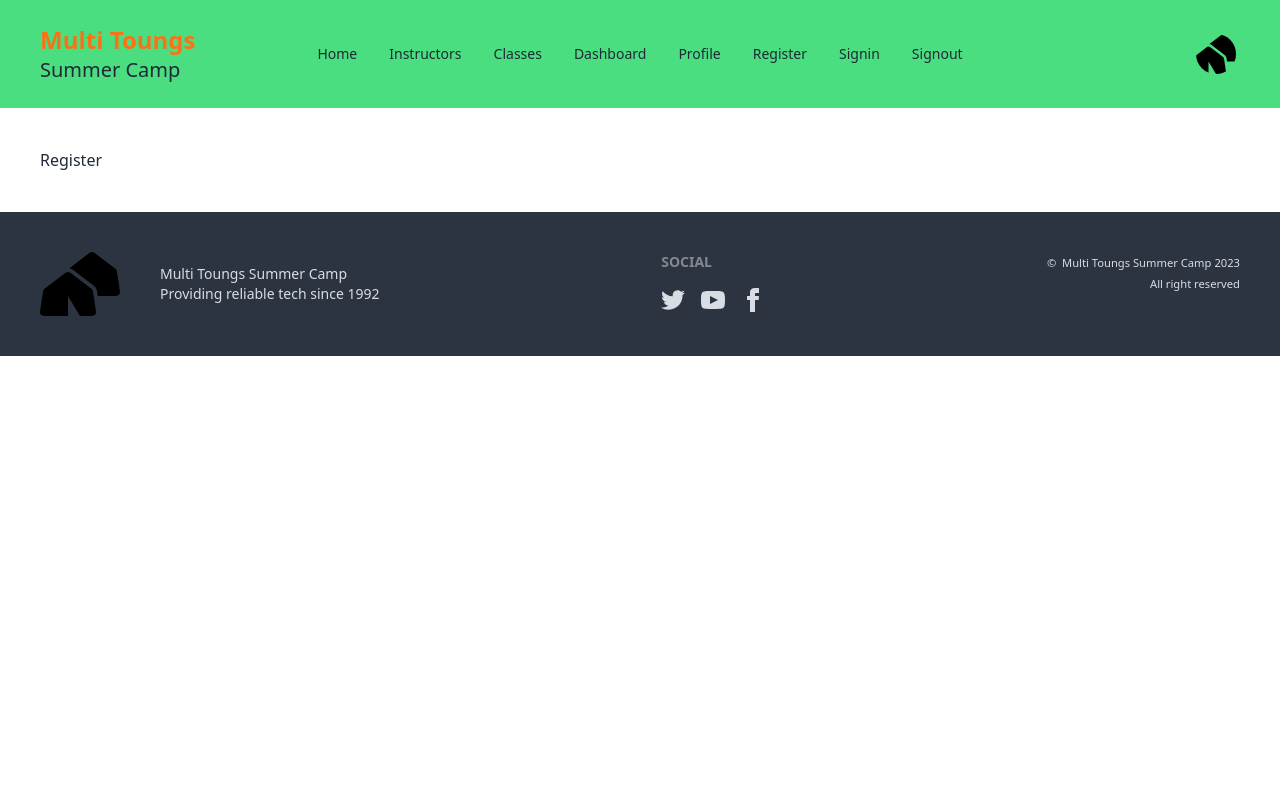
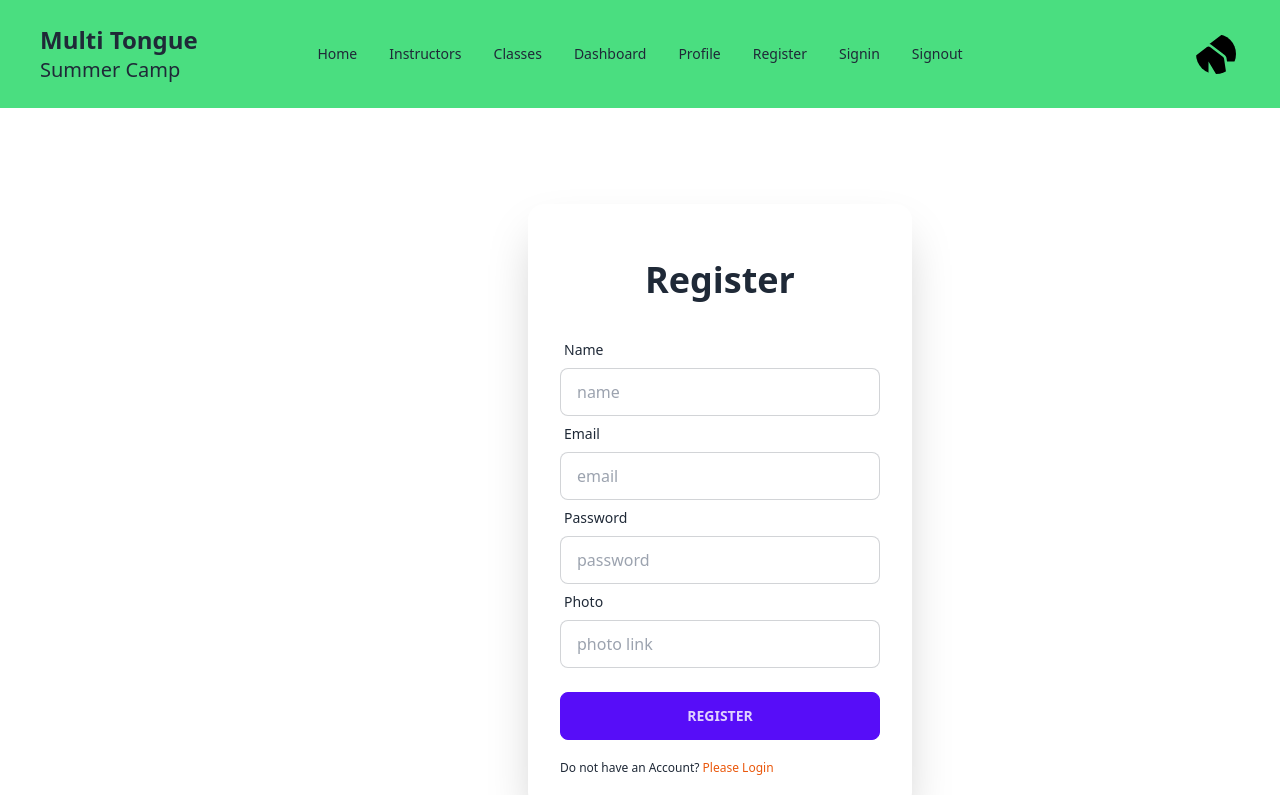
Before and after one commit to v-selfnet/foreign-language-client-user, a React (Vite) app: page /register in a window 1280 px wide. Shown: the top 795 px of the page. Built offline with nearby package versions, Linux system fonts and the light colour scheme; no server answers.

Commit message:
Register User with firebase

```diff
--- a/package.json
+++ b/package.json
@@ -10,10 +10,12 @@
     "preview": "vite preview"
   },
   "dependencies": {
+    "firebase": "^9.22.2",
     "moment": "^2.29.4",
     "react": "^18.2.0",
     "react-dom": "^18.2.0",
     "react-helmet-async": "^1.3.0",
+    "react-hook-form": "^7.44.3",
     "react-router-dom": "^6.12.1"
   },
   "devDependencies": {
--- /dev/null
+++ b/src/Firebase/firebase.config.js
@@ -0,0 +1,15 @@
+import { initializeApp } from "firebase/app";
+
+// console.log(import.meta.env.VITE_APIKEY)
+
+const firebaseConfig = {
+  apiKey: import.meta.env.VITE_APIKEY,
+  authDomain: import.meta.env.VITE_AUTHDOMAIN,
+  projectId: import.meta.env.VITE_PROJECTID,
+  storageBucket: import.meta.env.VITE_STORAGEBUCKET,
+  messagingSenderId: import.meta.env.VITE_MESSAGINGSENDERID,
+  appId: import.meta.env.VITE_APPID,
+};
+
+const app = initializeApp(firebaseConfig);
+export default app;
--- /dev/null
+++ b/src/Pages/ErrorPage/ErrorPage.jsx
@@ -0,0 +1,16 @@
+import { Helmet } from "react-helmet-async";
+
+const ErrorPage = () => {
+    return (
+        <div className="flex justify-center items-center">
+            <Helmet><title>Language Camp | 404</title></Helmet>
+            <div className="pl-10">
+                <h3 className="text-3xl">Page not found</h3>
+                <p>This site can’t be reached server IP address.<br />Try: <br /> <li>Checking the connection</li> <li>Checking the proxy, firewall, and DNS configuration</li> </p>
+            </div>
+            <img src="./404.gif" alt="" />
+        </div>
+    );
+};
+
+export default ErrorPage;
--- a/src/Pages/Home/Home.jsx
+++ b/src/Pages/Home/Home.jsx
@@ -4,9 +4,7 @@ const Home = () => {
     return (
         <div>
             <h3>Home</h3>
-            <Helmet>
-                <title>Language Camp | Home</title>
-            </Helmet>
+            <Helmet><title>Language Camp | Home</title></Helmet>
         </div>
     );
 };
--- a/src/Pages/Register/Register.jsx
+++ b/src/Pages/Register/Register.jsx
@@ -1,9 +1,95 @@
+import { useContext } from "react";
+import { useForm } from "react-hook-form";
+import { Link } from "react-router-dom";
+import { AuthContext } from "../../ProviderContext/AuthProvider";
 
 const Register = () => {
+    const { register, handleSubmit, reset, formState: { errors } } = useForm();
+    const { createUser } = useContext(AuthContext);
+
+    const onSubmit = data => {
+        console.log(data)
+        createUser(data.email, data.password)
+            .then(result => {
+                const newUser = result.user;
+                console.log('Created New User', newUser);
+                reset();
+            })
+            .catch(error => {
+                console.error(error)
+            })
+    }
+
     return (
-        <div>
-            <h3>Register</h3>
-        </div>
+        <>
+            <div className="hero">
+                <div className="hero-content flex-col lg:flex-row gap-40 mt-10">
+                    <div className="text-center lg:text-left w-1/2 space-y-10">
+                    </div>
+                    <div className="card flex-shrink-0 w-full max-w-sm shadow-2xl bg-base-100">
+                        <div className="card-body">
+                            <h1 className="text-4xl font-bold text-center my-6">Register</h1>
+                            <form onSubmit={handleSubmit(onSubmit)}>
+                                <div className="form-control">
+                                    <label className="label">
+                                        <span className="label-text">Name</span>
+                                    </label>
+                                    <input type="text" {...register("name")} name="name" placeholder="name" className="input input-bordered" required />
+                                </div>
+                                <div className="form-control">
+                                    <label className="label">
+                                        <span className="label-text">Email</span>
+                                    </label>
+                                    <input type="email" {...register("email")} name="email" placeholder="email" className="input input-bordered" required />
+                                </div>
+                                <div className="form-control">
+                                    <label className="label">
+                                        <span className="label-text">Password</span>
+                                    </label>
+                                    <input type="password" {...register("password", {
+                                        required: true,
+                                        minLength: 6,
+                                        maxLength: 20,
+                                        pattern: /(?=.*[A-Z])(?=.*[a-z])(?=.*[0-9])(?=.*[!@#$&*])/
+                                    })} placeholder="password" className="input input-bordered" />
+
+                                    {/* password error handel */}
+                                    {
+                                        errors.password?.type === 'required' && <p className='text-red-600'>Password is required</p>
+                                    }
+                                    {
+                                        errors.password?.type === 'minLength' && <p className='text-red-600'>Password must be six characters</p>
+                                    }
+                                    {
+                                        errors.password?.type === 'maxLength' && <p className='text-red-600'>Password must be less than twenty characters</p>
+                                    }
+                                    {
+                                        errors.password?.type === 'pattern' && <p className='text-red-600'>Password must be [one upper], [one lower], [one digit] & [one special] characters</p>
+                                    }
+                                </div>
+                                <div className="form-control">
+                                    <label className="label">
+                                        <span className="label-text">Photo</span>
+                                    </label>
+                                    <input type="text" {...register("photo", {
+                                        required: true
+                                    })} name="photo" placeholder="photo link" className="input input-bordered" />
+                                    {/* Photo error handel */}
+                                    {
+                                        errors.photo?.type === 'required' && <p className='text-red-600'>Password is required</p>
+                                    }
+                                </div>
+                                <div className="form-control mt-6">
+                                    <input type="submit" value="Register" className="btn btn-primary" />
+                                </div>
+                            </form>
+                            {/* <SocialLogin></SocialLogin> */}
+                            <p className='text-xs mt-3'>Do not have an Account? <Link to='/login' className='text-orange-600'>Please Login</Link></p>
+                        </div>
+                    </div>
+                </div>
+            </div>
+        </>
     );
 };
 
--- a/src/Pages/Shared/Footer/Footer.jsx
+++ b/src/Pages/Shared/Footer/Footer.jsx
@@ -6,7 +6,7 @@ const Footer = () => {
         <footer className="footer p-10 bg-neutral text-neutral-content justify-between">
             <div className="flex justify-center items-center gap-10">
                 <img className="w-20" src="./tents-solid.svg" alt="" />
-                <p>Multi Toungs Summer Camp<br />Providing reliable tech since 1992</p>
+                <p>Multi Tongue Summer Camp<br />Providing reliable tech since 1992</p>
             </div>
             <div>
                 <span className="footer-title">Social</span>
@@ -17,7 +17,7 @@ const Footer = () => {
                 </div>
             </div>
             <div className="text-right">
-                <p><small>&copy;&nbsp; Multi Toungs Summer Camp {currentYear} <br /> All right reserved</small></p>
+                <p><small>&copy;&nbsp; Multi Tongue Summer Camp {currentYear} <br /> All right reserved</small></p>
             </div>
         </footer>
     );
--- a/src/Pages/Shared/Navbar/NavBar.jsx
+++ b/src/Pages/Shared/Navbar/NavBar.jsx
@@ -25,7 +25,7 @@ const NavBar = () => {
                         {navMenu}
                     </ul>
                 </div>
-                <Link to='/'><span className="text-2xl font-semibold text-orange-500">Multi Toungs</span><br /><span className="text-xl">Summer Camp</span></Link>
+                <Link to='/'><span className="text-2xl font-semibold">Multi Tongue</span><br /><span className="text-xl">Summer Camp</span></Link>
             </div>
             <div className="navbar-center hidden lg:flex">
                 <ul className="menu menu-horizontal px-1">
--- /dev/null
+++ b/src/ProviderContext/AuthProvider.jsx
@@ -0,0 +1,40 @@
+import { createContext, useEffect, useState } from "react";
+import { getAuth, createUserWithEmailAndPassword, onAuthStateChanged } from "firebase/auth";
+import app from "../Firebase/firebase.config";
+
+export const AuthContext = createContext(null);
+const auth = getAuth(app);
+
+const AuthProvider = ({children}) => {
+    const [user, setUser] = useState(null);
+    const [loading, setLoading] = useState(true);
+
+    // register
+    const createUser = (email, password) => {
+        setLoading(true)
+        return createUserWithEmailAndPassword(auth, email, password)
+    }
+
+    // Auth State Change
+    useEffect( () => {
+        const unsubscribe = onAuthStateChanged(auth, currentUser => {
+            setUser(currentUser);
+            console.log('current user:', currentUser)
+            setLoading(false)
+        });
+        return () => unsubscribe;
+    }, [])
+    const authInfo ={
+        user,
+        loading,
+        createUser
+    }
+
+    return (
+        <AuthContext.Provider value={authInfo}>
+            {children}
+        </AuthContext.Provider>
+    );
+};
+
+export default AuthProvider;
--- a/src/Rourer/Route.jsx
+++ b/src/Rourer/Route.jsx
@@ -3,6 +3,7 @@ import Main from "../Layout/Main/Main";
 import Home from "../Pages/Home/Home";
 import Register from "../Pages/Register/Register";
 import Signin from "../Pages/Signin/Signin";
+import ErrorPage from "../Pages/ErrorPage/ErrorPage";
 
 export const router = createBrowserRouter([
     {
@@ -23,5 +24,9 @@ export const router = createBrowserRouter([
             }
 
         ]
+    },
+    {
+        path: '*',
+        element: <ErrorPage></ErrorPage>
     }
 ])
```
Also changed, not shown: src/main.jsx (+6 -3 lines), public/404.gif (added), 1 other file (tests, documents, lock files or other folders).
